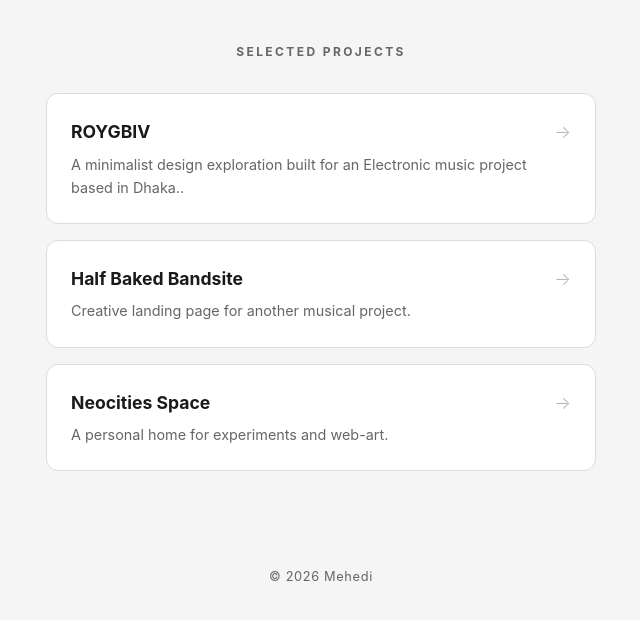
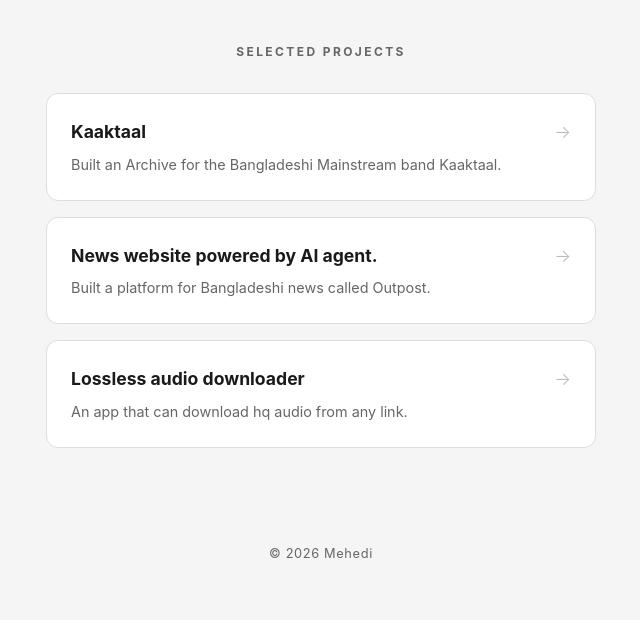
Before and after one commit to mehediforsure/mehedcodes, a plain HTML site: page index.html in a window 1280 px wide. Shown: the part 234-854 px from the top of the page, without its empty margins (319-959 px from the left). Drawn offline with Linux system fonts and the light colour scheme.

Commit message:
Update project links and descriptions in index.html

```diff
--- a/index.html
+++ b/index.html
@@ -161,20 +161,19 @@
         <section>
             <h2>Selected Projects</h2>
             <div class="project-list">
-                <a href="https://roygbivdhk.vercel.app/" class="project-card" target="_blank">
-                    <h3>ROYGBIV</h3>
-                    <p>A minimalist design exploration built for an Electronic music project
-                        based in Dhaka..</p>
+                <a href="https://kaaktaal-v2.vercel.app/" class="project-card" target="_blank">
+                    <h3>Kaaktaal</h3>
+                    <p>Built an Archive for the Bangladeshi Mainstream band Kaaktaal.</p>
                 </a>
 
-                <a href="https://halfbakedbandsite.vercel.app/" class="project-card" target="_blank">
-                    <h3>Half Baked Bandsite</h3>
-                    <p>Creative landing page for another musical project.</p>
+                <a href="https://outpost-mehedicodes.vercel.app/" class="project-card" target="_blank">
+                    <h3>News website powered by AI agent.</h3>
+                    <p>Built a platform for Bangladeshi news called Outpost.</p>
                 </a>
 
-                <a href="https://mehediforsure.neocities.org/" class="project-card" target="_blank">
-                    <h3>Neocities Space</h3>
-                    <p>A personal home for experiments and web-art.</p>
+                <a href="ripit-hq.vercel.app " class="project-card" target="_blank">
+                    <h3>Lossless audio downloader</h3>
+                    <p>An app that can download hq audio from any link.</p>
                 </a>
             </div>
         </section>
```
